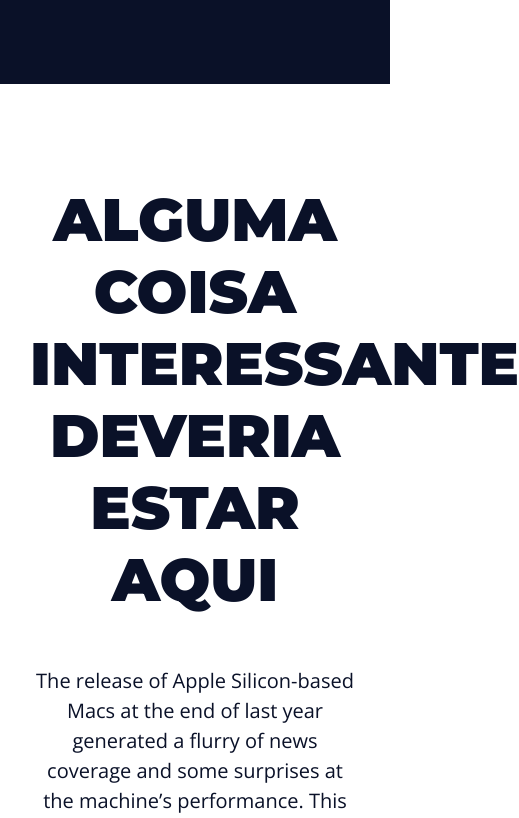
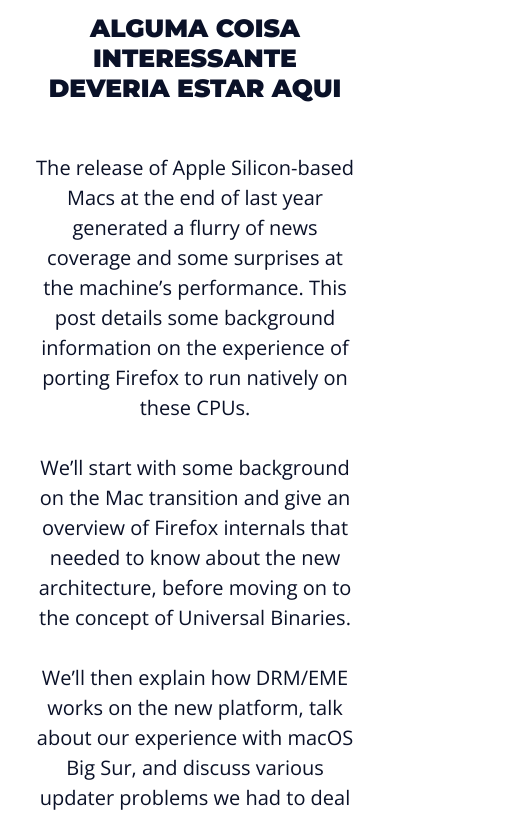
Before and after one commit to PedroPiuma/My-First-Landing-Page, a plain HTML site: page index.html in a window 390 px wide. Shown: the part 1021-1839 px from the top of the page, 519 px wide, since content can reach past the window. Drawn offline with nearby package versions, Linux system fonts and the light colour scheme.

Commit message:
Font-size mobile
Tamanho da fonte do texto dos h2 atualizado para 2.5rem quando em modo mobile.

```diff
--- a/assets/css/styles.css
+++ b/assets/css/styles.css
@@ -252,4 +252,9 @@
   .menu-spacing {
     display: none;
   }
+
+  .intro-text-content h2,
+  .main-content h2 {
+    font-size: 2.5rem;
+  }
 }
```
